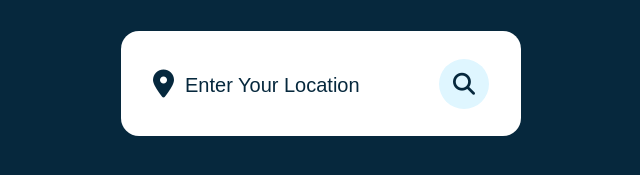
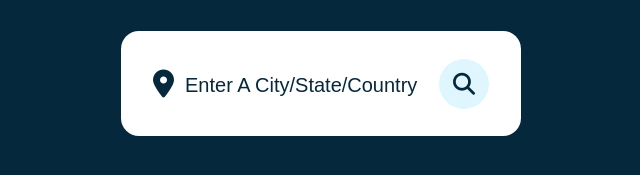
Before and after one commit to kumarannathan/WeatherApp, a plain HTML site: page index.html in a window 1280 px wide. Shown: the part 317-492 px from the top of the page, 319-959 px from the left. Drawn offline with Linux system fonts and the light colour scheme.

Commit message:
Update index.html

```diff
--- a/index.html
+++ b/index.html
@@ -15,7 +15,7 @@
     <div class="container">
         <div class="search-box">
             <i class="fa-solid fa-location-dot"></i>
-            <input type="text" placeholder="Enter your location">
+            <input type="text" placeholder="Enter a City/State/Country">
             <button class="fa-solid fa-magnifying-glass"></button>
         </div>
 
```
